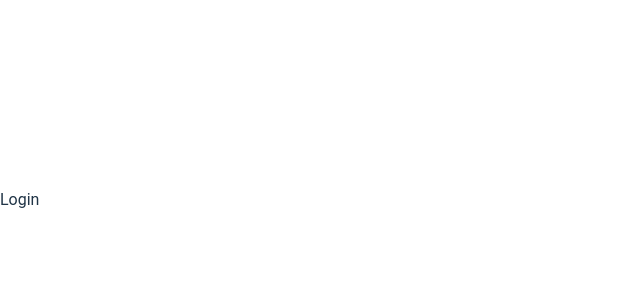
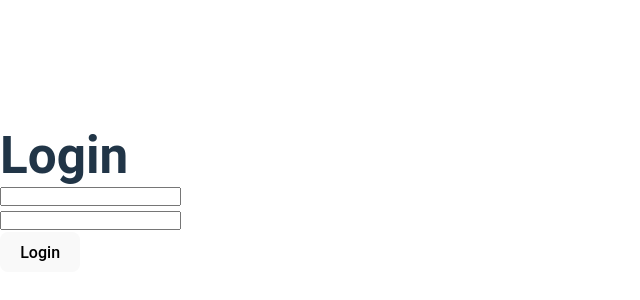
Before and after one commit to Joelnicolass/temario23-vite, a React (Vite) app: page /login in a window 1280 px wide. Shown: the part 200-500 px from the top of the page, without its empty margins (0-640 px from the left). Built offline with nearby package versions, Linux system fonts and the light colour scheme.

Commit message:
login complete

```diff
--- a/package.json
+++ b/package.json
@@ -9,6 +9,7 @@
     "preview": "vite preview"
   },
   "dependencies": {
+    "axios": "^1.4.0",
     "react": "^18.2.0",
     "react-dom": "^18.2.0",
     "react-router-dom": "^6.11.2"
--- a/src/Home/Home.jsx
+++ b/src/Home/Home.jsx
@@ -1,7 +1,15 @@
 import React from "react";
+import { useAuth } from "../auth/context/AuthContext";
 
 const Home = () => {
-  return <div>Home</div>;
+  const { user, logout } = useAuth();
+
+  return (
+    <div>
+      <h1>{user.name}</h1>
+      <button onClick={logout}>Cerrar Sesion</button>
+    </div>
+  );
 };
 
 export default Home;
--- a/src/Login/Login.jsx
+++ b/src/Login/Login.jsx
@@ -1,7 +1,73 @@
-import React from "react";
+import React, { useState } from "react";
+import { useAuth } from "../auth/context/AuthContext";
+
+import { useNavigate } from "react-router-dom";
 
 const Login = () => {
-  return <div>Login</div>;
+  const navigate = useNavigate();
+
+  const { login } = useAuth();
+
+  const [form, setForm] = useState({
+    email: "",
+    password: "",
+  });
+
+  const handleChange = (e) => {
+    const { name, value } = e.target;
+
+    setForm((prev) => ({
+      ...prev,
+      [name]: value,
+    }));
+  };
+
+  const handleSubmit = (e) => {
+    e.preventDefault();
+
+    // TODO: validar el form data
+
+    // TODO: preparar los datos
+
+    // TODO: hacer un POST al back
+
+    // Guardar el estado si todo salio bien
+    login({
+      name: form.email,
+    });
+
+    // TODO: redireccionar al home
+    navigate("/", {
+      replace: true,
+    });
+  };
+
+  return (
+    <div>
+      <h1>Login</h1>
+
+      <form onSubmit={handleSubmit}>
+        <div>
+          <input
+            type="email"
+            name="email"
+            value={form.email}
+            onChange={handleChange}
+          />
+        </div>
+        <div>
+          <input
+            type="password"
+            name="password"
+            value={form.password}
+            onChange={handleChange}
+          />
+        </div>
+
+        <button type="submit">Login</button>
+      </form>
+    </div>
+  );
 };
 
 export default Login;
--- a/src/auth/context/AuthContext.jsx
+++ b/src/auth/context/AuthContext.jsx
@@ -1,17 +1,54 @@
-import { createContext, useState, useContext } from "react";
+import {
+  createContext,
+  useState,
+  useContext,
+  useReducer,
+  useEffect,
+} from "react";
+import {
+  AUTH_LOGIN,
+  AUTH_LOGOUT,
+  AUTH_STORAGE_KEY,
+  authInit,
+  authInitialState,
+  authReducer,
+} from "../reducers/authReducer";
 
 export const AuthContext = createContext();
 
 export const AuthProvider = ({ children }) => {
-  const [isLoggedIn, setIsLoggedIn] = useState(true);
+  const [state, dispatch] = useReducer(authReducer, authInitialState, authInit);
 
-  const login = () => {};
-  const logout = () => {};
+  console.log(state);
+
+  const login = (user) => {
+    dispatch({
+      type: AUTH_LOGIN,
+      payload: user,
+    });
+
+    localStorage.setItem(
+      AUTH_STORAGE_KEY,
+      JSON.stringify({
+        user,
+        isLoggedIn: true,
+      })
+    );
+  };
+
+  const logout = () => {
+    dispatch({
+      type: AUTH_LOGOUT,
+    });
+
+    localStorage.removeItem(AUTH_STORAGE_KEY);
+  };
 
   return (
     <AuthContext.Provider
       value={{
-        isLoggedIn,
+        user: state.user,
+        isLoggedIn: state.isLoggedIn,
         login,
         logout,
       }}
@@ -22,11 +59,7 @@ export const AuthProvider = ({ children }) => {
 };
 
 export const useAuth = () => {
-  const { isLoggedIn, login, logout } = useContext(AuthContext);
+  const { isLoggedIn, login, logout, user } = useContext(AuthContext);
 
-  return {
-    isLoggedIn,
-    login,
-    logout,
-  };
+  return { isLoggedIn, login, logout, user };
 };
--- /dev/null
+++ b/src/auth/reducers/authReducer.js
@@ -0,0 +1,46 @@
+/*
+    action = {
+        type: string;
+        payload?: any;
+    }
+*/
+
+// initial state
+export const authInitialState = {
+  user: null,
+  isLoggedIn: false,
+};
+
+// initilizer
+export const authInit = (initialState = authInitialState) => {
+  return JSON.parse(localStorage.getItem(AUTH_STORAGE_KEY)) || initialState;
+};
+
+// types
+export const AUTH_LOGIN = "LOGIN";
+export const AUTH_LOGOUT = "LOGOUT";
+
+// local storage key
+export const AUTH_STORAGE_KEY = "auth";
+
+// reducer
+export const authReducer = (state = authInitialState, { type, payload }) => {
+  switch (type) {
+    case AUTH_LOGIN:
+      return {
+        ...state,
+        user: payload,
+        isLoggedIn: true,
+      };
+
+    case AUTH_LOGOUT:
+      return {
+        ...state,
+        user: null,
+        isLoggedIn: false,
+      };
+
+    default:
+      return state;
+  }
+};
--- a/src/routes/AppRoutes.jsx
+++ b/src/routes/AppRoutes.jsx
@@ -3,6 +3,7 @@ import ProtectedRoute from "./ProtectedRoute";
 import Home from "../Home/Home";
 import Login from "../Login/Login";
 import CatsView from "../cats/views/CatsView";
+import PublicRoute from "./PublicRoute";
 
 export const router = createBrowserRouter([
   {
@@ -15,7 +16,11 @@ export const router = createBrowserRouter([
   },
   {
     path: "/login",
-    element: <Login />,
+    element: (
+      <PublicRoute>
+        <Login />
+      </PublicRoute>
+    ),
   },
   {
     path: "/cat",
--- a/src/routes/ProtectedRoute.jsx
+++ b/src/routes/ProtectedRoute.jsx
@@ -1,4 +1,4 @@
-import React from "react";
+import React, { useContext } from "react";
 
 import { Navigate } from "react-router-dom";
 import { useAuth } from "../auth/context/AuthContext";
--- /dev/null
+++ b/src/routes/PublicRoute.jsx
@@ -0,0 +1,15 @@
+import React from "react";
+import { useAuth } from "../auth/context/AuthContext";
+import { Navigate } from "react-router-dom";
+
+const PublicRoute = ({ children }) => {
+  const { isLoggedIn } = useAuth();
+
+  if (isLoggedIn) {
+    return <Navigate to="/" replace />;
+  }
+
+  return children;
+};
+
+export default PublicRoute;
```
Also changed, not shown: 1 other file (tests, documents, lock files or other folders).
